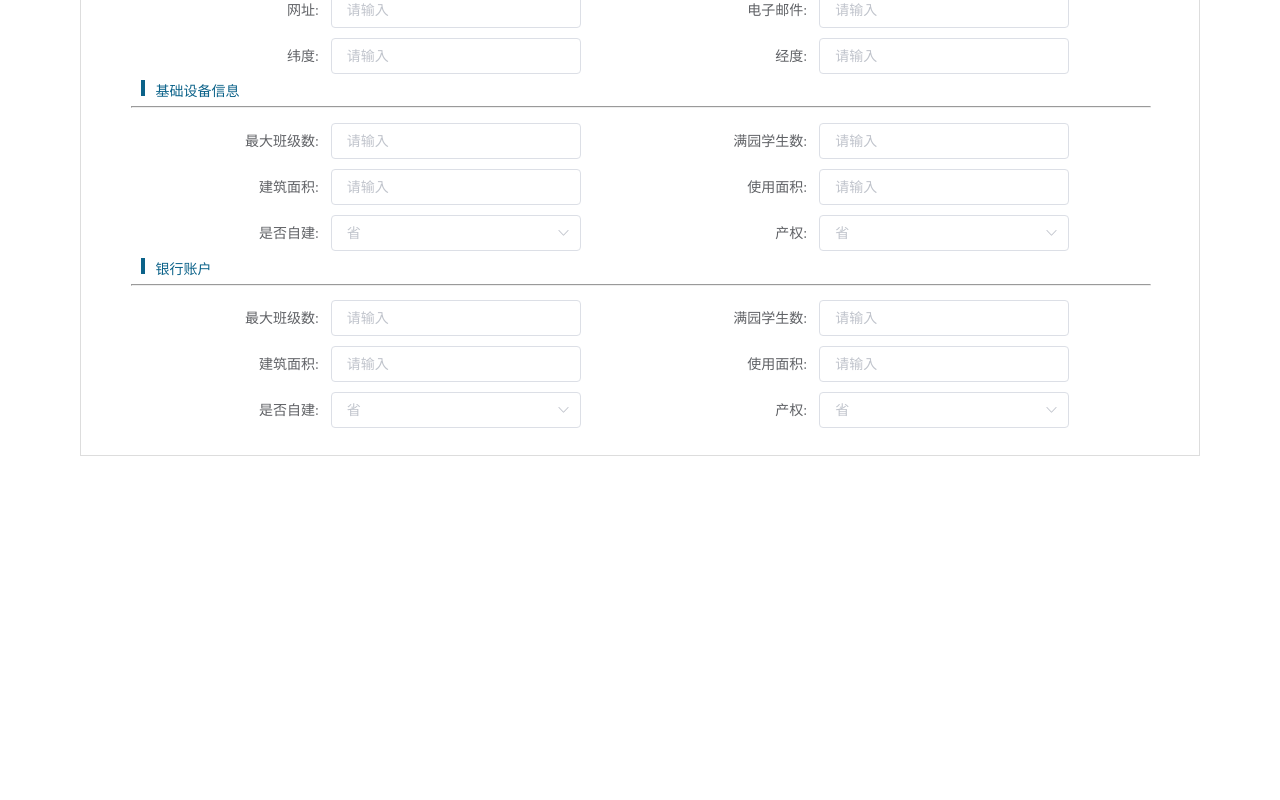
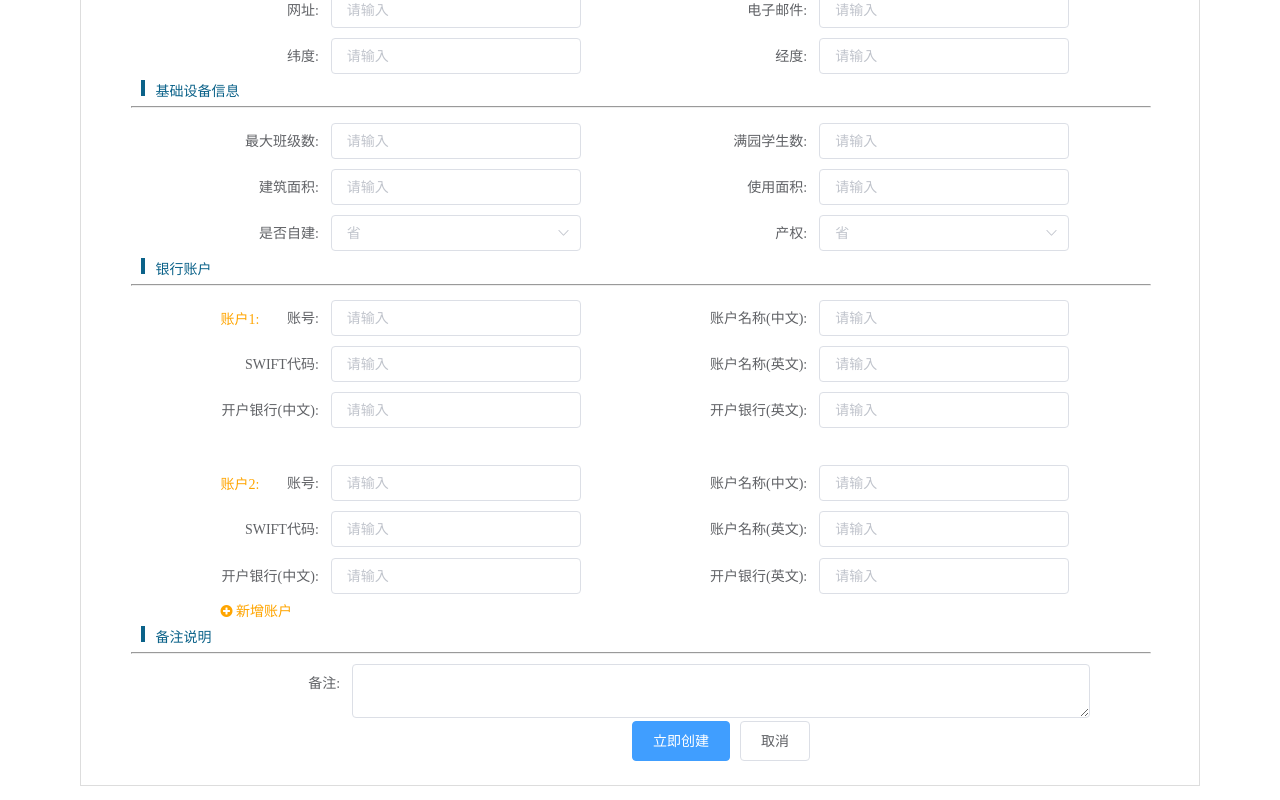
Before and after one commit to gusupaste/xxx, a Vue app: page /school/school-add in a window 1280 px wide. Shown: the part 546-1346 px from the top of the page. Before the commit the page ends 1062 px from the top, so only its background shows below. Built offline with nearby package versions, Linux system fonts and the light colour scheme; sample sign-in values are in the browser's storage; what vue-event-calendar would draw is missing.

Commit message:
Auto stash before rebase of "origin/feature/eltonkids_development"

```diff
--- a/src/components/school/schoollist/add.vue
+++ b/src/components/school/schoollist/add.vue
@@ -104,29 +104,58 @@
         <div class="vertical-bar">&nbsp;&nbsp;&nbsp;银行账户</div>
         <hr class="line-solid">
         <el-form :inline="true" :label-position="labelPosition" label-width="120px" :model="formInline" class="demo-form-inline ">
-          <el-form-item label="最大班级数:">
+          <div class="span-color">账户1:</div>
+          <el-form-item label="账号:">
             <el-input v-model="formInline.user" placeholder="请输入"></el-input>
           </el-form-item>
-          <el-form-item label="满园学生数:">
+          <el-form-item label="账户名称(中文):">
             <el-input v-model="formInline.user" placeholder="请输入"></el-input>
           </el-form-item>
-          <el-form-item label="建筑面积:">
+          <el-form-item label="SWIFT代码:">
             <el-input v-model="formInline.user" placeholder="请输入"></el-input>
           </el-form-item>
-          <el-form-item label="使用面积:">
+          <el-form-item label="账户名称(英文):">
             <el-input v-model="formInline.user" placeholder="请输入"></el-input>
           </el-form-item>
-          <el-form-item label="是否自建:">
-            <el-select v-model="formInline.region" placeholder="省">
-              <el-option label="区域一" value="shanghai"></el-option>
-              <el-option label="区域二" value="beijing"></el-option>
-            </el-select>
+          <el-form-item label="开户银行(中文):">
+            <el-input v-model="formInline.user" placeholder="请输入"></el-input>
           </el-form-item>
-          <el-form-item label="产权:">
-            <el-select v-model="formInline.region" placeholder="省">
-              <el-option label="区域一" value="shanghai"></el-option>
-              <el-option label="区域二" value="beijing"></el-option>
-            </el-select>
+          <el-form-item label="开户银行(英文):">
+            <el-input v-model="formInline.user" placeholder="请输入"></el-input>
+          </el-form-item>
+          <!--点击添加账户，需要添加的内容-->
+          <div class="mt26"></div>
+          <div class="span-color">账户2:</div>
+          <el-form-item label="账号:">
+            <el-input v-model="formInline.user" placeholder="请输入"></el-input>
+          </el-form-item>
+          <el-form-item label="账户名称(中文):">
+            <el-input v-model="formInline.user" placeholder="请输入"></el-input>
+          </el-form-item>
+          <el-form-item label="SWIFT代码:">
+            <el-input v-model="formInline.user" placeholder="请输入"></el-input>
+          </el-form-item>
+          <el-form-item label="账户名称(英文):">
+            <el-input v-model="formInline.user" placeholder="请输入"></el-input>
+          </el-form-item>
+          <el-form-item label="开户银行(中文):">
+            <el-input v-model="formInline.user" placeholder="请输入"></el-input>
+          </el-form-item>
+          <el-form-item label="开户银行(英文):">
+            <el-input v-model="formInline.user" placeholder="请输入"></el-input>
+          </el-form-item>
+          <div class="span-color" style="margin: 0 7%"><a class="icon-circle-add"><i class="fa fa-plus-circle"></i> 新增账户</a></div>
+        </el-form>
+        <div class="mt26"></div>
+        <div class="vertical-bar">&nbsp;&nbsp;&nbsp;备注说明</div>
+        <hr class="line-solid">
+        <el-form :label-position="labelPosition" label-width="18%" :model="formInline" class="demo-form-inline ">
+          <el-form-item label="备注:">
+            <el-input type="textarea" v-model="formInline.user"></el-input>
+          </el-form-item>
+          <el-form-item>
+            <el-button type="primary" @click="onSubmit">立即创建</el-button>
+            <el-button>取消</el-button>
           </el-form-item>
         </el-form>
       </div>
@@ -205,4 +234,13 @@
   .schooladd .el-form--inline .el-form-item__content{
     display: inline-flex;
   }
+  .schooladd .span-color{
+    color: orange;
+    text-align: left;
+    margin: 1% 7%;
+    position: absolute;
+  }
+  .schooladd .icon-circle-add{
+    color: orange;
+  }
 </style>
```
